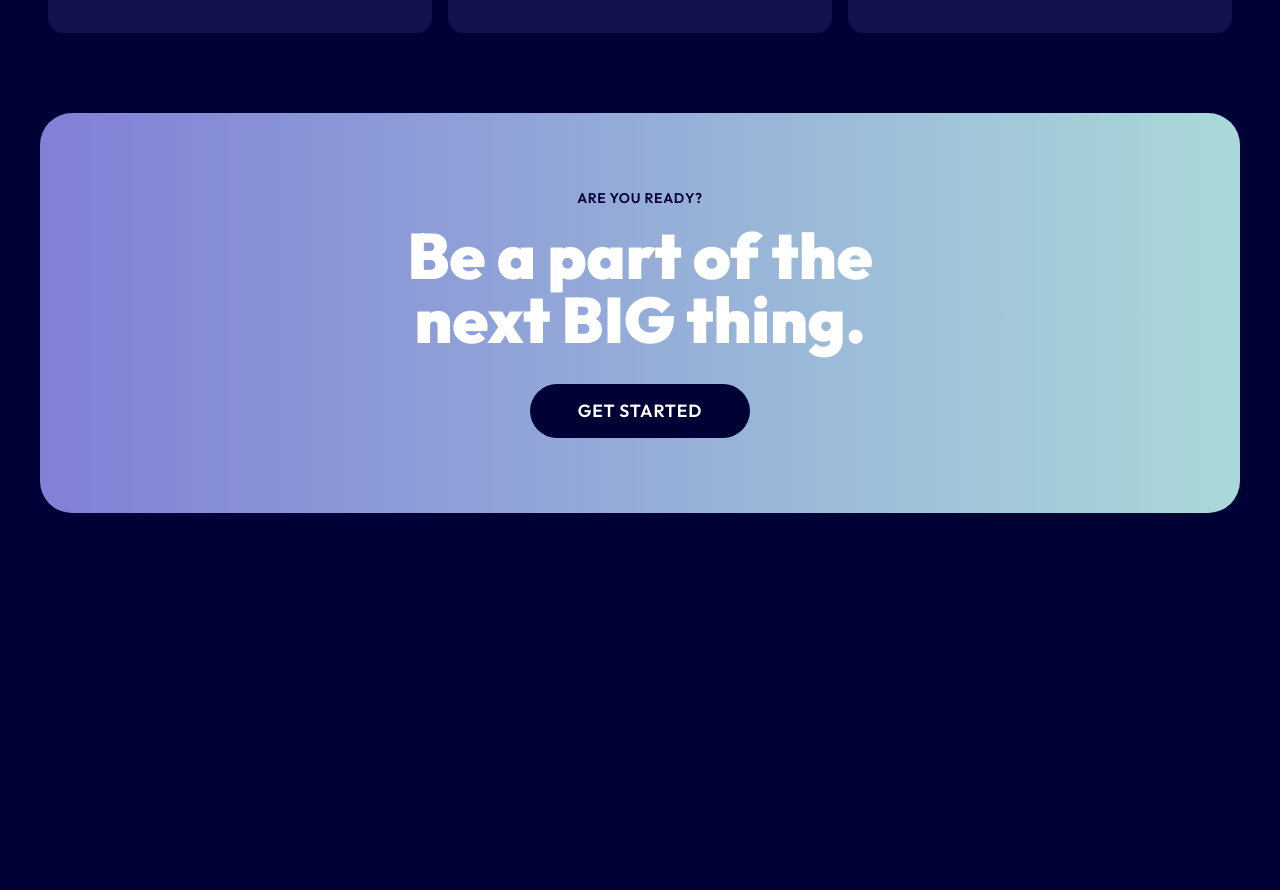
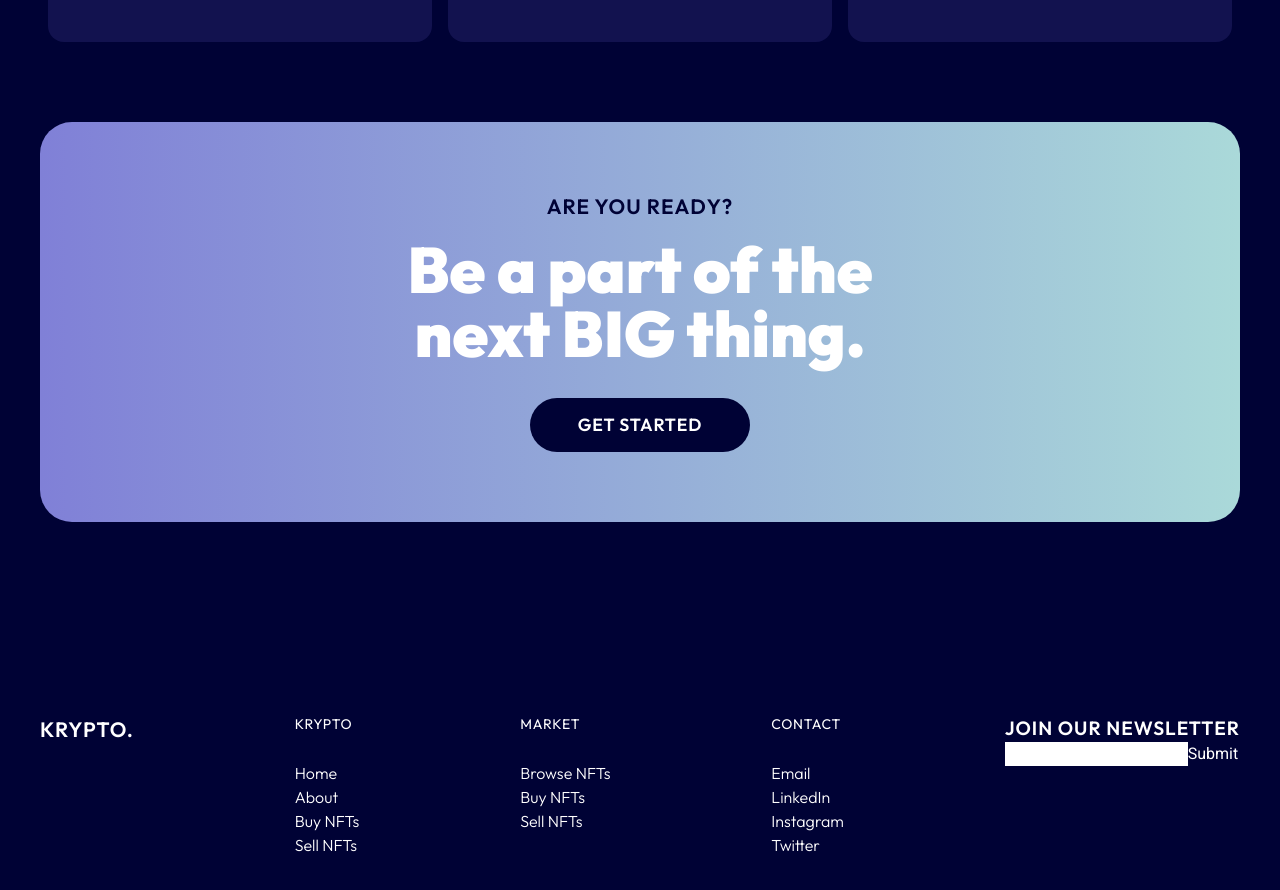
Before and after one commit to BrylleMutia/krypto-react-tailwind, a React (Vite) app: page / in a window 1280 px wide. Shown: the part 2988-3878 px from the top of the page. Before the commit the page ends 3581 px from the top, so only its background shows below. Built offline with nearby package versions, Linux system fonts and the light colour scheme.

Commit message:
started footer

```diff
--- a/src/App.jsx
+++ b/src/App.jsx
@@ -45,8 +45,10 @@ function App() {
             <div className="mb-[5rem]">
                <Testimonials />
             </div>
-            <CTA />
-            {/* <Footer /> */}
+            <div className="mb-[12rem]">
+               <CTA />
+            </div>
+            <Footer />
          </div>
       </div>
    );
--- a/src/components/CTA.jsx
+++ b/src/components/CTA.jsx
@@ -7,11 +7,9 @@ const CTA = () => (
       <div
          className={`${layout.flexCenter} flex-col w-full h-[25em] bg-gradient-to-r from-secondary to-accent rounded-[2rem]`}
       >
-         <h2
-            className={`${styles.heading2} text-primary text-[1.3em] font-semibold mb-[1rem]`}
-         >
+         <h3 className={`${styles.heading3} text-primary mb-[1rem]`}>
             Are you ready?
-         </h2>
+         </h3>
          <h1 className={`${styles.heading1} text-center mb-[2rem]`}>
             Be a part of the <br /> next BIG thing.
          </h1>
--- a/src/components/Footer.jsx
+++ b/src/components/Footer.jsx
@@ -1,7 +1,63 @@
 import React from "react";
+import styles, { layout } from "../styles";
 
-const Footer = () => {
-   return <div>Footer</div>;
-};
+const Footer = () => (
+   <section>
+      <div className="flex justify-between">
+         <div>
+            <h3 className={styles.heading3}>Krypto.</h3>
+         </div>
+         <div>
+            <h2 className={`${styles.heading2} mb-[1.7rem]`}>Krypto</h2>
+            <a href="#" className="hover:text-accent">
+               <p className={styles.subtitle}>Home</p>
+            </a>
+            <a href="#" className="hover:text-accent">
+               <p className={styles.subtitle}>About</p>
+            </a>
+            <a href="#" className="hover:text-accent">
+               <p className={styles.subtitle}>Buy NFTs</p>
+            </a>
+            <a href="#" className="hover:text-accent">
+               <p className={styles.subtitle}>Sell NFTs</p>
+            </a>
+         </div>
+         <div>
+            <h3 className={`${styles.heading2} mb-[1.7rem]`}>Market</h3>
+            <a href="#" className="hover:text-accent">
+               <p className={styles.subtitle}>Browse NFTs</p>
+            </a>
+            <a href="#" className="hover:text-accent">
+               <p className={styles.subtitle}>Buy NFTs</p>
+            </a>
+            <a href="#" className="hover:text-accent">
+               <p className={styles.subtitle}>Sell NFTs</p>
+            </a>
+         </div>
+         <div>
+            <h2 className={`${styles.heading2} mb-[1.7rem]`}>Contact</h2>
+            <a href="#" className="hover:text-accent">
+               <p className={styles.subtitle}>Email</p>
+            </a>
+            <a href="#" className="hover:text-accent">
+               <p className={styles.subtitle}>LinkedIn</p>
+            </a>
+            <a href="#" className="hover:text-accent">
+               <p className={styles.subtitle}>Instagram</p>
+            </a>
+            <a href="#" className="hover:text-accent">
+               <p className={styles.subtitle}>Twitter</p>
+            </a>
+         </div>
+         <div>
+            <h4 className={styles.heading4}>Join Our Newsletter</h4>
+            <form action="POST" method="_blank">
+               <input type="text" />
+               <input type="submit" value="Submit" />
+            </form>
+         </div>
+      </div>
+   </section>
+);
 
 export default Footer;
--- a/src/components/Testimonials.jsx
+++ b/src/components/Testimonials.jsx
@@ -9,11 +9,7 @@ const TestimonialCard = ({ imgSrc, name, feedback }) => (
          alt="testimonial"
          className="rounded-[50%] absolute -top-[8rem]"
       />
-      <h2
-         className={`${styles.heading2} text-[1.2rem] font-semibold mt-[9rem]`}
-      >
-         {name}
-      </h2>
+      <h4 className={`${styles.heading4} mt-[9rem]`}>{name}</h4>
       <p className={`${styles.heading2} font-light`}>{feedback}</p>
    </div>
 );
--- a/src/styles/index.js
+++ b/src/styles/index.js
@@ -3,6 +3,9 @@ const styles = {
 
    heading1: "font-outfit font-black text-h1",
    heading2: "font-outfit font-medium uppercase text-sm tracking-wider",
+   heading3: "font-outfit text-[1.3em] font-semibold uppercase tracking-wider",
+   heading4: "font-outfit text-[1.2rem] font-semibold uppercase tracking-wider",
+   subtitle: "font-outfit text-[1rem] font-light",
 };
 
 export const layout = {
```
